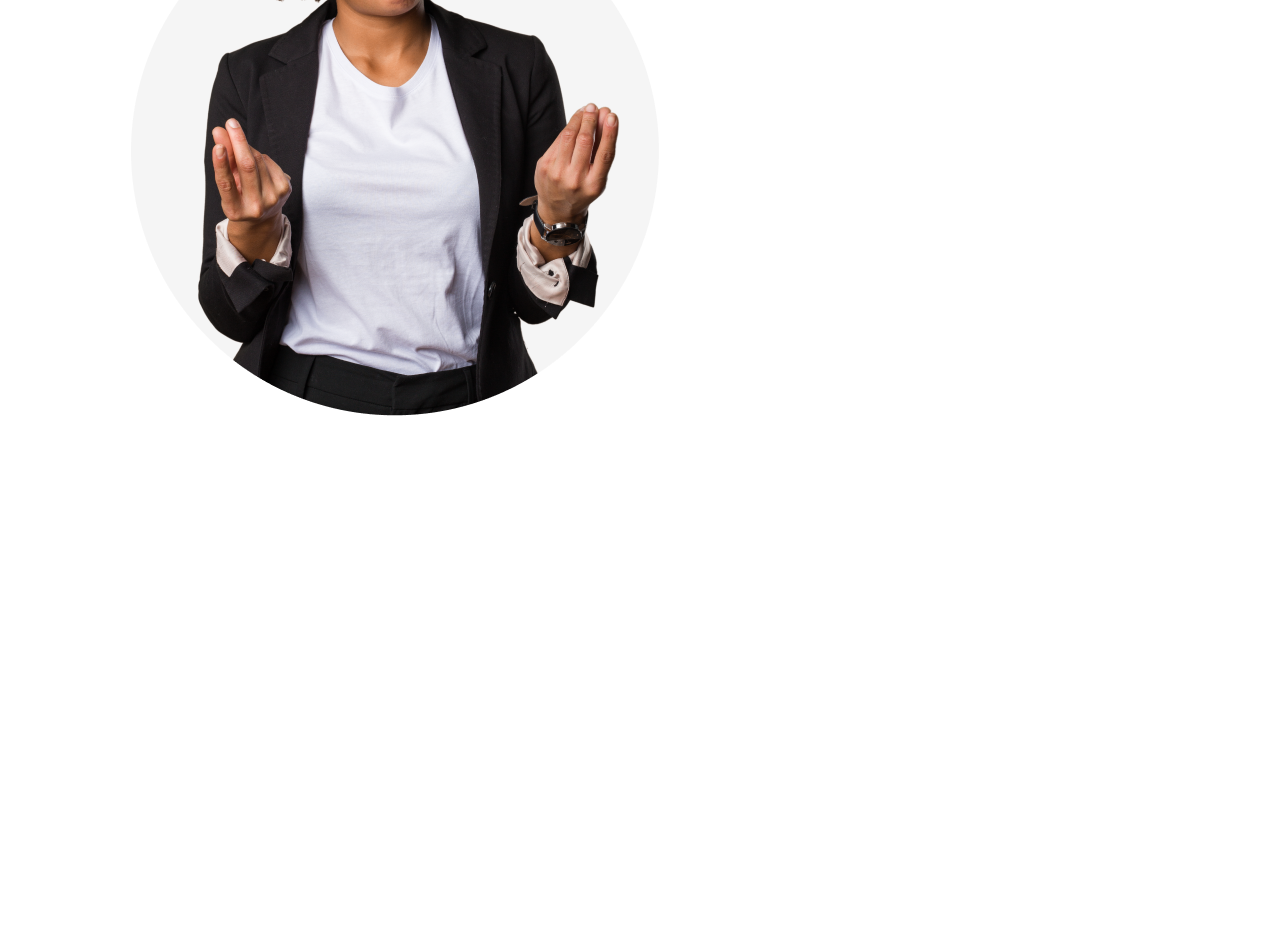
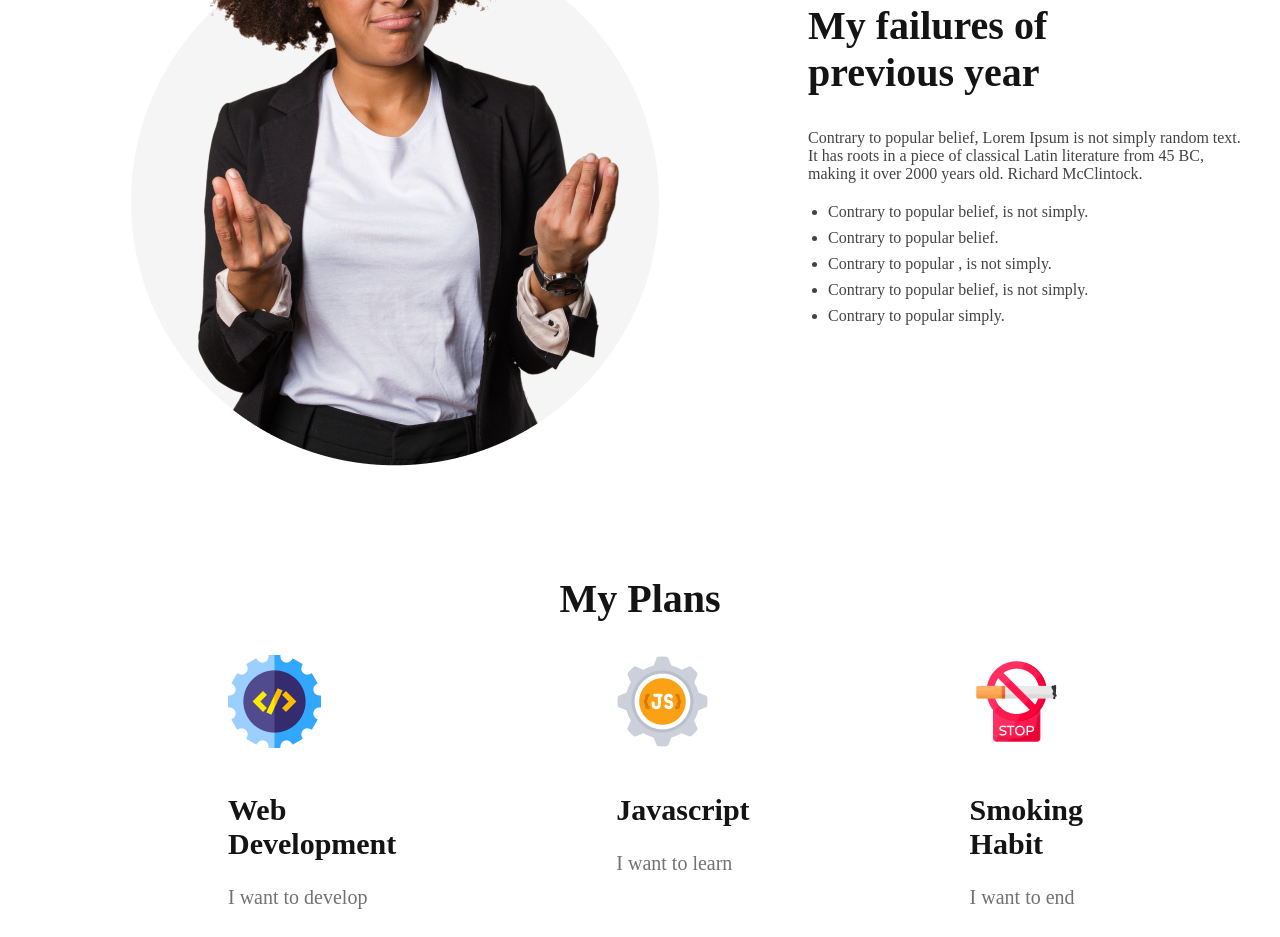
Before and after one commit to dataprohasan45/new-practice-task, a plain HTML site: page index.html in a window 1280 px wide. Shown: the part 1116-2053 px from the top of the page. Before the commit the page ends 1616 px from the top, so only its background shows below. Drawn offline with Linux system fonts and the light colour scheme.

Commit message:
added body section

```diff
--- a/index.html
+++ b/index.html
@@ -27,7 +27,56 @@
         <section>
             <div>
                 <div class="persion-item">
-                    <img src="images/person.png" width="" height="" >
+                    <div class="persion-experience">
+                        <h2 class="persion-details"><b>My failures of<br> previous year</b></h2>
+
+                        <p class="persion-about">Contrary to popular belief, Lorem Ipsum is not simply random text.<br> It has roots in a piece of classical Latin literature from 45 BC,<br> making it over 2000 years old. Richard McClintock.</p>
+                        <ul class="persion-all-bio">
+                            <li>Contrary to popular belief, is not simply.</li>
+                            <li>Contrary to popular belief.</li>
+                            <li>Contrary to popular , is not simply.</li>
+                            <li>Contrary to popular belief, is not simply.</li>
+                            <li>Contrary to popular simply.</li>
+
+
+                        </ul>
+                    </div>
+                </div>
+            </div>
+        </section>
+        <section>
+            <div>
+                <h1 class="plan">My Plans</h1>
+            </div>
+            <div class="skill-item">
+                  <div class="skill-title">
+                    <img src="images/icons/web.png">
+                    <h2 class="skill-description">Web Development</h2>
+                    <h3 class="skill-end">I want to develop</h3>
+                  </div>
+                  <div class="skill-title">
+                    <img src="images/icons/js.png">
+                    <h2 class="skill-description">Javascript</h2>
+                    <h3 class="skill-end">I want to learn</h3>
+                  </div>
+                  <div class="skill-title">
+                    <img src="images/icons/smoke.png">
+                    <h2 class="skill-description">Smoking Habit</h2>
+                    <h3 class="skill-end">I want to end</h3>
+                  </div>
+                  <div class="skill-title">
+                    <img src="images/icons/ecom.png">
+                    <h2 class="skill-description">Ecommerce</h2>
+                    <h3 class="skill-end">I want develop</h3>
+                  </div>
+            </div>
+        </section>
+        <section>
+            <div class="bg-over-image">
+                <div>
+                    <div>
+
+                    </div>
                 </div>
             </div>
         </section>
--- a/styles/projects.css
+++ b/styles/projects.css
@@ -50,15 +50,92 @@ border: none;
    color: #FFF;
 }
 .persion-item{
+    background-image: url('../images/person.png');
+    background-repeat: no-repeat;
     margin-left: 100px;
-    color: pink;
+    /* color: pink; */
     height: 800px;
     weight:450px
 
 
 
 }
+
+.persion-experience{
+    /* margin-left: 500px; */
+    margin-left: 700px;
+
+
+}
+.persion-item{
+     justify-content: space-around;
+     background-color:white ;
+
+}
 /* #color{
     background-color: red;
 }
  */
+.persion-details{
+    margin-top:50px;
+    padding-top: 260px;
+    color: #151414;
+    font-family: Work Sans;
+    font-size: 40px;
+    font-weight: 700;
+}
+.persion-all-bio{
+    color: #444343;
+    font-family: Work Sans;
+    font-size: 16px;
+    font-weight: 400;
+    line-height: 26px;
+    margin-left: 20px; /* 162.5% */
+
+}
+.persion-about{
+    color:  #444343;
+    font-family: Work Sans;
+    font-size: 16px;
+    font-weight: 400;
+ /* 162.5% */
+}
+.plan{
+    color:  #151414;
+    font-family: Work Sans;
+    font-size: 40px;
+    font-weight: 700;
+    text-align: center;
+
+}
+.skill-item{
+display: flex;
+
+}
+.skill-title{
+    margin-left: 220px;
+}
+
+.skill-description{
+    color:  #151414;
+font-family: Work Sans;
+font-size: 30px;
+font-weight:  700;
+
+}
+.skill-title .skill-description{
+    padding-top:16px;
+}
+
+.skill-end{
+    color: #737272;
+
+
+    font-size: 20px;
+    font-weight: 500;
+
+}
+.bg-over-image{
+    background-image: url('../images/watch.png');
+
+}
```
